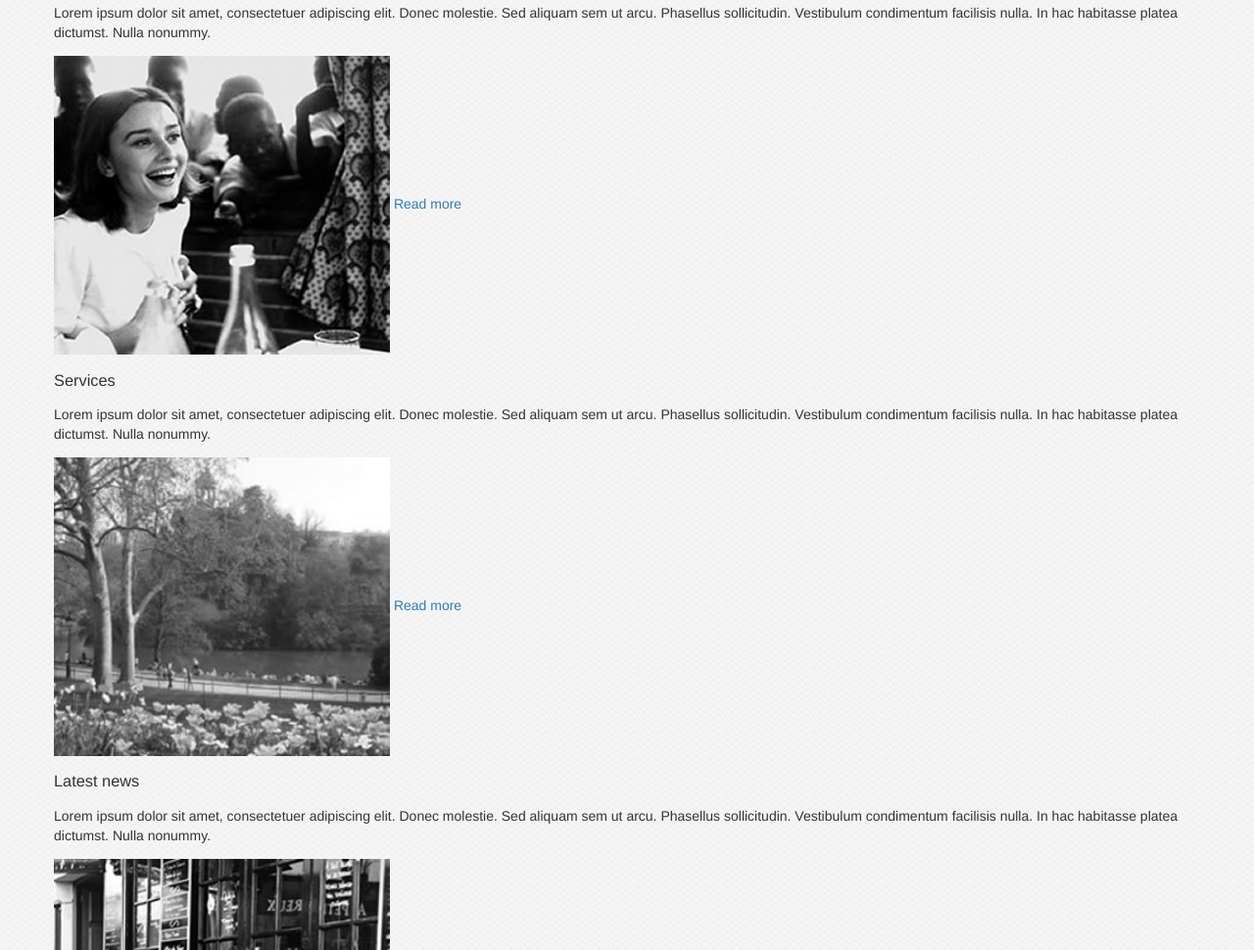
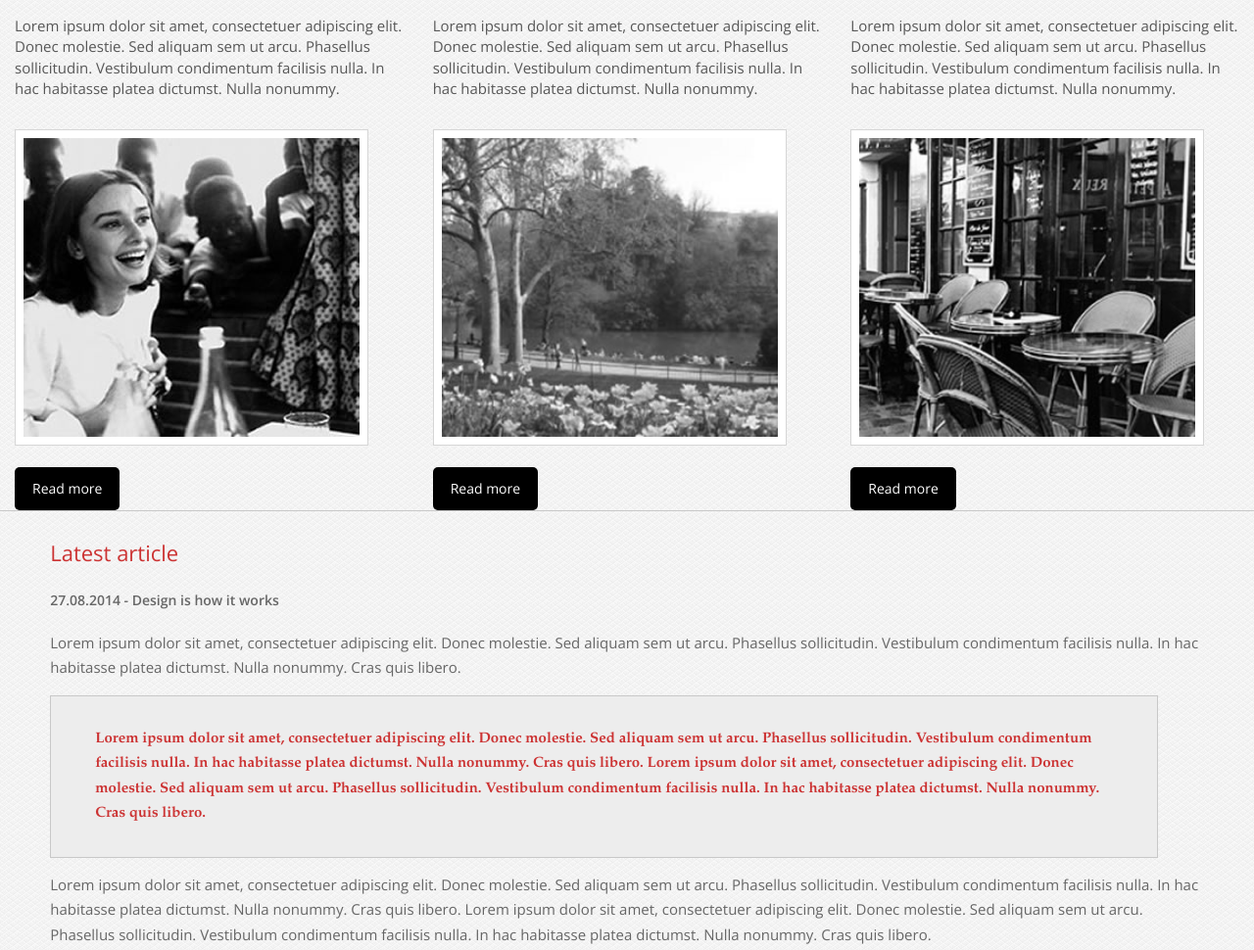
Before and after one commit to maretana/IS-Training, a website: page assignment3/index.html in a window 1280 px wide. Shown: the part 582-1552 px from the top of the page at 98% size. Drawn offline with nearby package versions, Linux system fonts and the light colour scheme.

Commit message:
Added content classes

```diff
--- a/assignment3/css/style.css
+++ b/assignment3/css/style.css
@@ -20,6 +20,12 @@
   background-repeat: repeat;
   border-top: 10px solid black;
   margin: auto;
+}
+
+/* line 24, ../scss/partials/_general.scss */
+.row {
+  margin: 0;
+  border-bottom: 1px solid #c8c8c8;
 }
 
 /* line 16, ../scss/partials/_header.scss */
@@ -66,10 +72,9 @@
 /* line 16, ../scss/partials/_content.scss */
 .intro {
   border-bottom: 1px solid #c8c8c8;
-  width: 100%;
-  margin: 32px 0 0 0;
+  margin: 27px 0 0 0;
 }
-/* line 20, ../scss/partials/_content.scss */
+/* line 19, ../scss/partials/_content.scss */
 .intro .intro-quote {
   font-family: 'Open Sans', sans-serif;
   font-weight: 600;
@@ -77,9 +82,9 @@
   color: #666;
   line-height: 1.5em;
   padding: 10px;
-  margin: 0 0 0 0;
+  margin: 0;
 }
-/* line 25, ../scss/partials/_content.scss */
+/* line 24, ../scss/partials/_content.scss */
 .intro .intro-quote .intro-quote-author {
   font-family: 'Open Sans', sans-serif;
   font-weight: inherit;
@@ -88,7 +93,7 @@
   line-height: 1.5em;
   margin-left: 10px;
 }
-/* line 32, ../scss/partials/_content.scss */
+/* line 31, ../scss/partials/_content.scss */
 .intro .intro-subquote {
   font-family: 'Open Sans', sans-serif;
   font-weight: normal;
@@ -97,6 +102,92 @@
   line-height: 1.5em;
   margin: 15px 0 0 0;
   padding: 10px;
+}
+
+/* line 39, ../scss/partials/_content.scss */
+.info {
+  float: left;
+}
+/* line 41, ../scss/partials/_content.scss */
+.info .info-title {
+  font-family: 'Open Sans', sans-serif;
+  font-weight: 600;
+  font-size: 22px;
+  color: #c33;
+}
+/* line 45, ../scss/partials/_content.scss */
+.info .info-content {
+  font-family: 'Open Sans', sans-serif;
+  font-weight: normal;
+  font-size: 15px;
+  color: #575757;
+}
+/* line 49, ../scss/partials/_content.scss */
+.info .info-image {
+  background-color: white;
+  border: 1px solid #d6d6d6;
+  float: left;
+  margin: 16px 13px 8px 0;
+  padding: 8px;
+}
+/* line 57, ../scss/partials/_content.scss */
+.info .info-button {
+  font-family: 'Open Sans', sans-serif;
+  font-weight: normal;
+  font-size: 14px/100%;
+  color: white;
+  background-color: black;
+  border-radius: 5px;
+  transition: all .2s ease-in-out;
+  text-align: center;
+  display: inline-block;
+  padding: 12px 18px;
+  margin-top: 14px;
+}
+/* line 66, ../scss/partials/_content.scss */
+.info .info-button:hover {
+  background-color: #333;
+}
+
+/* line 72, ../scss/partials/_content.scss */
+.section-title {
+  font-family: 'Open Sans', sans-serif;
+  font-weight: normal;
+  font-size: 22px;
+  color: #c33;
+}
+
+/* line 76, ../scss/partials/_content.scss */
+.article {
+  width: 92%;
+  margin: auto;
+}
+/* line 79, ../scss/partials/_content.scss */
+.article .article-title {
+  font-family: 'Open Sans', sans-serif;
+  font-weight: 600;
+  font-size: 14px;
+  color: #666;
+}
+/* line 82, ../scss/partials/_content.scss */
+.article .article-content {
+  font-family: 'Open Sans', sans-serif;
+  font-weight: normal;
+  font-size: 15px;
+  color: #666;
+  line-height: 1.7em;
+}
+/* line 85, ../scss/partials/_content.scss */
+.article .article-content .quote {
+  background: #ededed;
+  border: 1px solid #C8C8C8;
+  color: #c33;
+  font-family: "Palatino Linotype", Palatino, Palladio, "URW Palladio L", "Book Antiqua", Baskerville, "Bookman Old Style", "Bitstream Charter", "Nimbus Roman No9 L", Garamond, "Apple Garamond", "ITC Garamond Narrow", "New Century Schoolbook", "Century Schoolbook", "Century Schoolbook L", Georgia, serif;
+  font-weight: bold;
+  font-size: 15px;
+  width: 96%;
+  margin: 0;
+  padding: 31px 45px;
 }
 
 /* ==========================================================================
--- a/assignment3/index.html
+++ b/assignment3/index.html
@@ -41,93 +41,87 @@
                 </nav>
             </header>
         </div>
+
         <section class="intro">
             <h1 class="intro-quote">"Simplicity is the ultimate sophistication."<span class="intro-quote-author">- Leonardo da Vinci</span></h1>
             <h2 class="intro-subquote">In character, in manner, in style, in all things, the supreme excellence is simplicity.</h2>
         </section>
-        <div class="">
 
-            <div class="container">
         <div class="row">
-                    <div class="fourcol">
-                        <section class="group1">
-                            <h3>About us</h3>
-                            <p>
+            <div class="col-sm-4">
+                <section class="info">
+                    <h3 class="info-title">About us</h3>
+                    <p class="info-content">
                         Lorem ipsum dolor sit amet, consectetuer adipiscing elit. Donec molestie. Sed aliquam sem ut arcu. Phasellus sollicitudin. Vestibulum condimentum facilisis nulla. In hac habitasse platea dictumst. Nulla nonummy.
                     </p>
-                            <a class="photo_hover3" href="#">
+                    <a class="info-image" href="#">
                         <img src="img/picture1.jpg" width="343" height="305" alt="picture1"/>
                     </a>
                     <a href="#">
-                                <span class="button">Read more</span>
+                        <span class="info-button">Read more</span>
                     </a>
                 </section>
             </div>
 
-                    <div class="fourcol">
-                        <section class="group2">
-                            <h3>Services</h3>
-                            <p>
+            <div class="col-sm-4">
+                <section class="info">
+                    <h3 class="info-title">Services</h3>
+                    <p class="info-content">
                         Lorem ipsum dolor sit amet, consectetuer adipiscing elit. Donec molestie. Sed aliquam sem ut arcu. Phasellus sollicitudin. Vestibulum condimentum facilisis nulla. In hac habitasse platea dictumst. Nulla nonummy.
                     </p>
-                            <a class="photo_hover3" href="#">
+                    <a class="info-image" href="#">
                         <img src="img/picture2.jpg" width="343" height="305" alt="picture1"/>
                     </a>
                     <a href="#">
-                                <span class="button">Read more</span>
+                        <span class="info-button">Read more</span>
                     </a>
                 </section>
             </div>
 
-                    <div class="fourcol last">
-                        <section class="group3">
-                            <h3>Latest news</h3>
-                            <p>
+            <div class="col-sm-4">
+                <section class="info">
+                    <h3 class="info-title">Latest news</h3>
+                    <p class="info-content">
                         Lorem ipsum dolor sit amet, consectetuer adipiscing elit. Donec molestie. Sed aliquam sem ut arcu. Phasellus sollicitudin. Vestibulum condimentum facilisis nulla. In hac habitasse platea dictumst. Nulla nonummy.
                     </p>
-                            <a class="photo_hover3" href="#">
+                    <a class="info-image" href="#">
                         <img src="img/picture3.jpg" width="343" height="305" alt="picture1"/>
                     </a>
                     <a href="#">
-                                <span class="button">Read more</span>
+                        <span class="info-button">Read more</span>
                     </a>
                 </section>
             </div>
+        </div>
 
-                    <div class="twelvecol last">
-                        <section class="group4">
-                            <h4>Latest article</h4>
+        <section class="article">
+            <h4 class="section-title">Latest article</h4>
             <article>
-                                <h5>27.08.2014  - Design is how it works </h5>
+                <h5 class="article-title">27.08.2014  - Design is how it works </h5>
+                <div class="article-content">
                     <p>
                         Lorem ipsum dolor sit amet, consectetuer adipiscing elit. Donec molestie. Sed aliquam sem ut arcu. Phasellus sollicitudin. Vestibulum condimentum facilisis nulla. In hac habitasse platea dictumst. Nulla nonummy. Cras quis libero.
                     </p>
-                                <div class="holder_content1b">
-                                    <div class="pulledquote">
-                                        <blockquote>
+                </div>
+                    <div class="article-content">
+                        <blockquote class="quote">
                             Lorem ipsum dolor sit amet, consectetuer adipiscing elit. Donec molestie. Sed aliquam sem ut arcu. Phasellus sollicitudin. Vestibulum condimentum facilisis nulla. In hac habitasse platea dictumst. Nulla nonummy. Cras quis libero. Lorem ipsum dolor sit amet, consectetuer adipiscing elit. Donec molestie. Sed aliquam sem ut arcu. Phasellus sollicitudin. Vestibulum condimentum facilisis nulla. In hac habitasse platea dictumst. Nulla nonummy. Cras quis libero.
                         </blockquote>
                     </div>
-                                </div>
 
-                                <div class="holder_content1a">
+                <div class="article-content">
                     <p>
                         Lorem ipsum dolor sit amet, consectetuer adipiscing elit. Donec molestie. Sed aliquam sem ut arcu. Phasellus sollicitudin. Vestibulum condimentum facilisis nulla. In hac habitasse platea dictumst. Nulla nonummy. Cras quis libero. Lorem ipsum dolor sit amet, consectetuer adipiscing elit. Donec molestie. Sed aliquam sem ut arcu. Phasellus sollicitudin. Vestibulum condimentum facilisis nulla. In hac habitasse platea dictumst. Nulla nonummy. Cras quis libero.
                     </p>
                 </div>
             </article>
         </section>
-                    </div>
-                </div>
-            </div>
 
         <footer>
             <div class="container">
                 <div id="FooterTwo"> © 2014 Minimalism </div>
-                    <div id="FooterTree"> Responsive design by<a href="http://www.marijazaric.com">marija zaric - creative simplicity</a> using 1140 css grid </div>
             </div>
         </footer>
-        </div>
 
         <script src="js/vendor/jquery-1.10.1.min.js"></script>
         <script src="js/vendor/bootstrap.min.js"></script>
--- a/assignment3/scss/partials/_content.scss
+++ b/assignment3/scss/partials/_content.scss
@@ -15,13 +15,12 @@
 
 .intro {
     @include bottom-border;
-    width: 100%;
-    margin: 32px 0 0 0;
+    margin: 27px 0 0 0;
     .intro-quote {
         @include text(34px, 600);
         line-height: 1.5em;
         padding: 10px;
-        margin: 0 0 0 0;
+        margin: 0;
         .intro-quote-author {
             @include text(25px, inherit);
             line-height: 1.5em;
@@ -36,3 +35,63 @@
         padding: 10px;
     }
 }
+
+.info {
+    float: left;
+    .info-title {
+        @include text(22px, 600, #c33);
+    }
+
+    .info-content {
+        @include text(15px, normal, #575757);
+    }
+
+    .info-image {
+        background-color: white;
+        border: 1px solid #d6d6d6;
+        float: left;
+        margin: 16px 13px 8px 0;
+        padding: 8px;
+    }
+
+    .info-button {
+        @include text(#{14px/100%}, normal, white);
+        background-color: black;
+        border-radius: 5px;
+        transition: all .2s ease-in-out;
+        text-align: center;
+        display: inline-block;
+        padding: 12px 18px;
+        margin-top: 14px;
+        &:hover {
+            background-color: #333;
+        }
+    }
+}
+
+.section-title {
+    @include text(22px, normal, #c33);
+}
+
+.article {
+    width: 92%;
+    margin: auto;
+    .article-title {
+        @include text(14px, 600, #666);
+    }
+    .article-content {
+        @include text(15px);
+        line-height: 1.7em;
+        .quote {
+            background: #ededed;
+            border:1px solid #C8C8C8;
+            color:#c33;
+            font-family: "Palatino Linotype", Palatino, Palladio, "URW Palladio L", "Book Antiqua", Baskerville, "Bookman Old Style", "Bitstream Charter", "Nimbus Roman No9 L", Garamond, "Apple Garamond", "ITC Garamond Narrow", "New Century Schoolbook", "Century Schoolbook", "Century Schoolbook L", Georgia, serif;
+            font-weight:bold;
+            font-size: 15px;
+            width: 96%;
+            margin: 0;
+            padding: 31px 45px;
+        }
+    }
+}
--- a/assignment3/scss/partials/_general.scss
+++ b/assignment3/scss/partials/_general.scss
@@ -20,3 +20,8 @@
     border-top: 10px solid black;
     margin: auto;
 }
+
+.row {
+    margin: 0;
+    @include bottom-border;
+}
```
Lines whose indentation alone changed are shown as unchanged.
